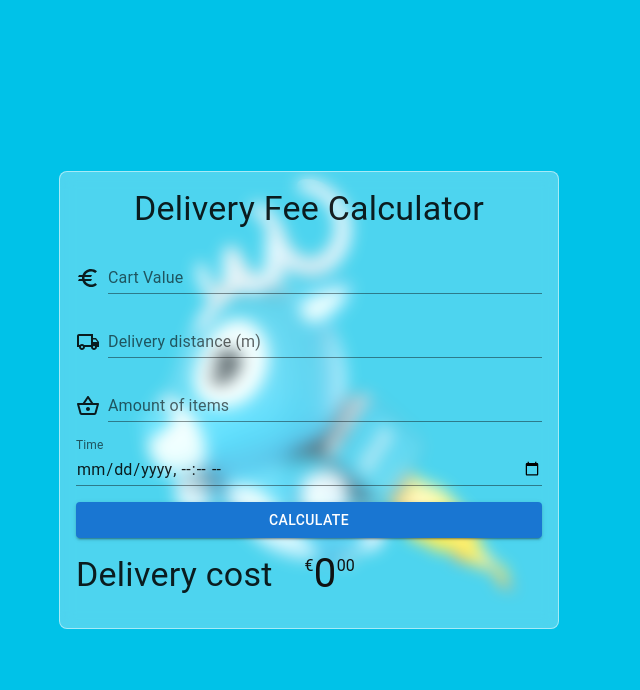
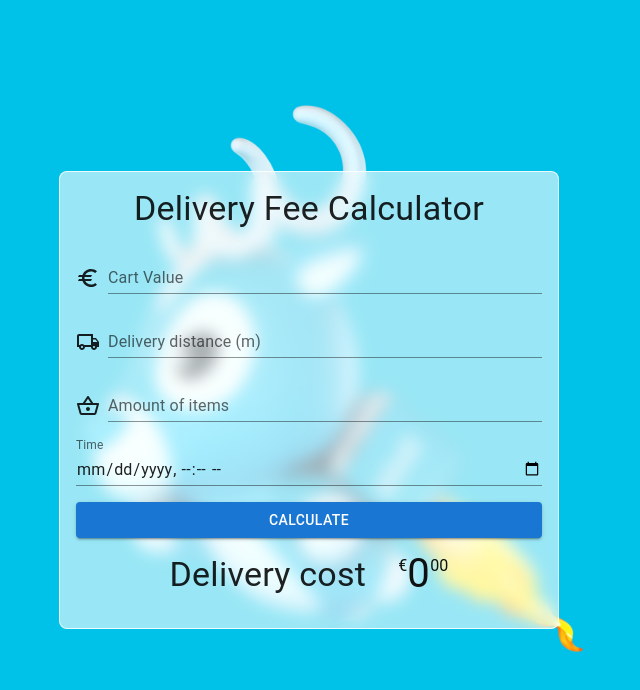
Before and after one commit to hoangfin/delivery-fee-calculator, a React (Vite) app: page / in a window 1280 px wide. Shown: the top 690 px of the page, without its empty margins (331-971 px from the left). Built offline with nearby package versions, Linux system fonts and the light colour scheme; the HTML template or start-up script is replaced by a standard one.

Commit message:
Added glassmorphism effect

```diff
--- a/src/App.tsx
+++ b/src/App.tsx
@@ -16,7 +16,7 @@ export default function App() {
 		<Paper
 			square
 			elevation={0}
-			sx={{ height: "100%", background: '#00C2E8 no-repeat center/75vh url("/yuho.webp")' }}
+			sx={{ height: "100%", background: '#00C2E8 no-repeat center/contain url("/yuho.webp")' }}
 		>
 			<Stack component={Container} minHeight="100%" justifyContent="center" alignItems="center">
 				<Box
@@ -25,12 +25,12 @@ export default function App() {
 					padding={2}
 					boxSizing="border-box"
 					borderRadius={2}
-					bgcolor="rgba(255, 255, 255, 0.3)"
-					border="1px solid rgba(255, 255, 255, 0.5)"
+					bgcolor="rgba(255, 255, 255, 0.6)"
+					border="1px solid rgba(255, 255, 255, 0.8)"
 					sx={{ backdropFilter: "blur(8px)" }}
 				>
 					<DeliveryFeeForm onSubmit={handleSubmit} />
-					<Stack component="p" direction="row" marginY={2}>
+					<Stack component="p" direction="row" justifyContent="center" marginY={2}>
 						<Typography component="span" variant="h4">Delivery cost</Typography>
 						<Box component="span" display="inline-flex" color="rgb(15, 17, 17)" marginLeft={4}>
 							<Typography component="span">€</Typography>
--- a/src/components/forms/DeliveryFeeForm/DeliveryFeeForm.tsx
+++ b/src/components/forms/DeliveryFeeForm/DeliveryFeeForm.tsx
@@ -18,12 +18,7 @@ export function DeliveryFeeForm(props: DeliveryFeeFormProps) {
 	};
 
 	return (
-		<Stack
-			component="form"
-			onSubmit={handleSubmit(submitHandler)}
-			rowGap={2}
-			{...rest}
-		>
+		<Stack component="form" onSubmit={handleSubmit(submitHandler)} rowGap={2} {...rest} >
 			<Typography component="h3" variant="h4" textAlign="center">
 				Delivery Fee Calculator
 			</Typography>
@@ -31,6 +26,7 @@ export function DeliveryFeeForm(props: DeliveryFeeFormProps) {
 				<Euro sx={{ mr: 1, my: 0.5 }} />
 				<TextField
 					fullWidth
+					autoComplete="off"
 					label="Cart Value"
 					variant="standard"
 					inputProps={{ "data-test-id": "cartValue" }}
@@ -44,6 +40,7 @@ export function DeliveryFeeForm(props: DeliveryFeeFormProps) {
 				<LocalShippingOutlined sx={{ mr: 1, my: 0.5 }} />
 				<TextField
 					fullWidth
+					autoComplete="off"
 					label="Delivery distance (m)"
 					variant="standard"
 					inputProps={{ "data-test-id": "deliveryDistance" }}
@@ -57,6 +54,7 @@ export function DeliveryFeeForm(props: DeliveryFeeFormProps) {
 				<ShoppingBasketOutlined sx={{ mr: 1, my: 0.5 }} />
 				<TextField
 					fullWidth
+					autoComplete="off"
 					label="Amount of items"
 					variant="standard"
 					inputProps={{ "data-test-id": "numberOfItems" }}
--- a/src/index.css
+++ b/src/index.css
@@ -15,10 +15,3 @@ body, #root {
 	margin: 0;
 	padding: 0;
 }
-
-input:-internal-autofill-selected {
-    appearance: menulist-button;
-    background-image: none !important;
-    background-color: transparent !important;
-    color: inherit !important;
-}
```
